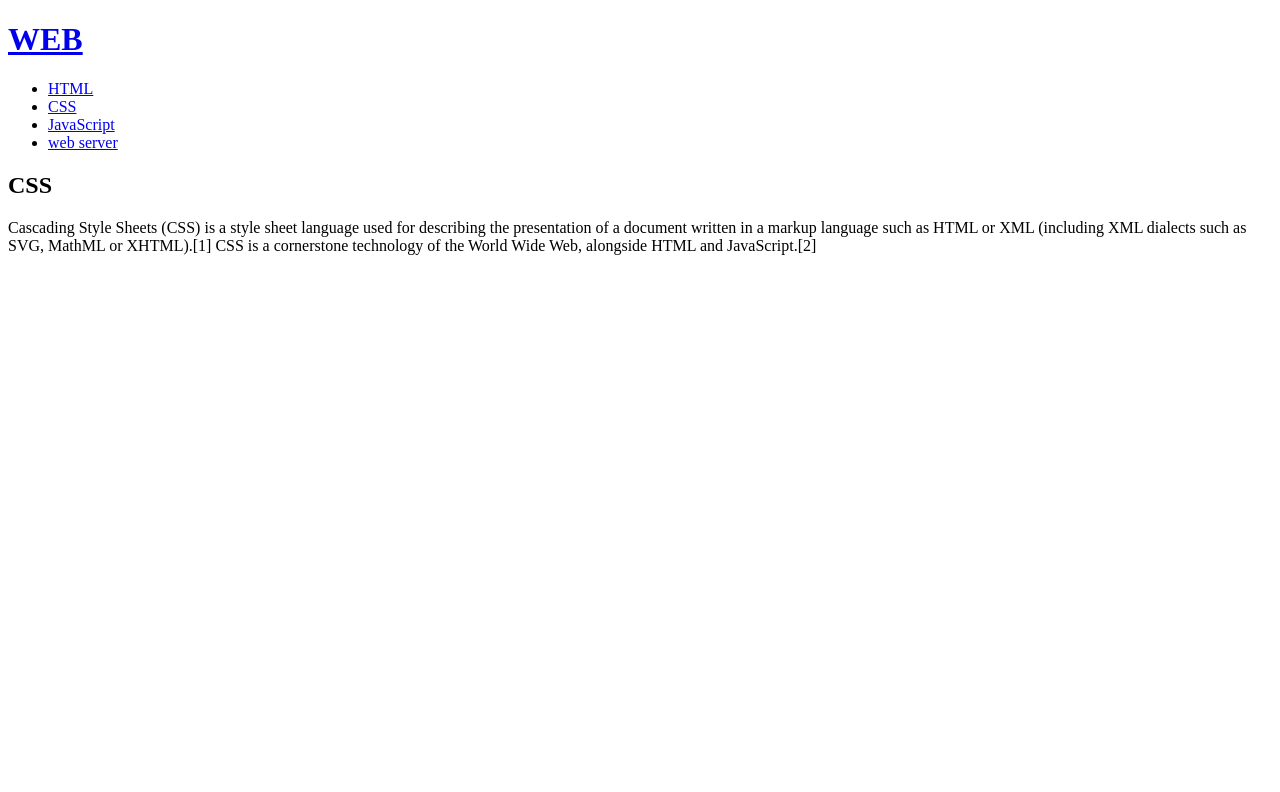
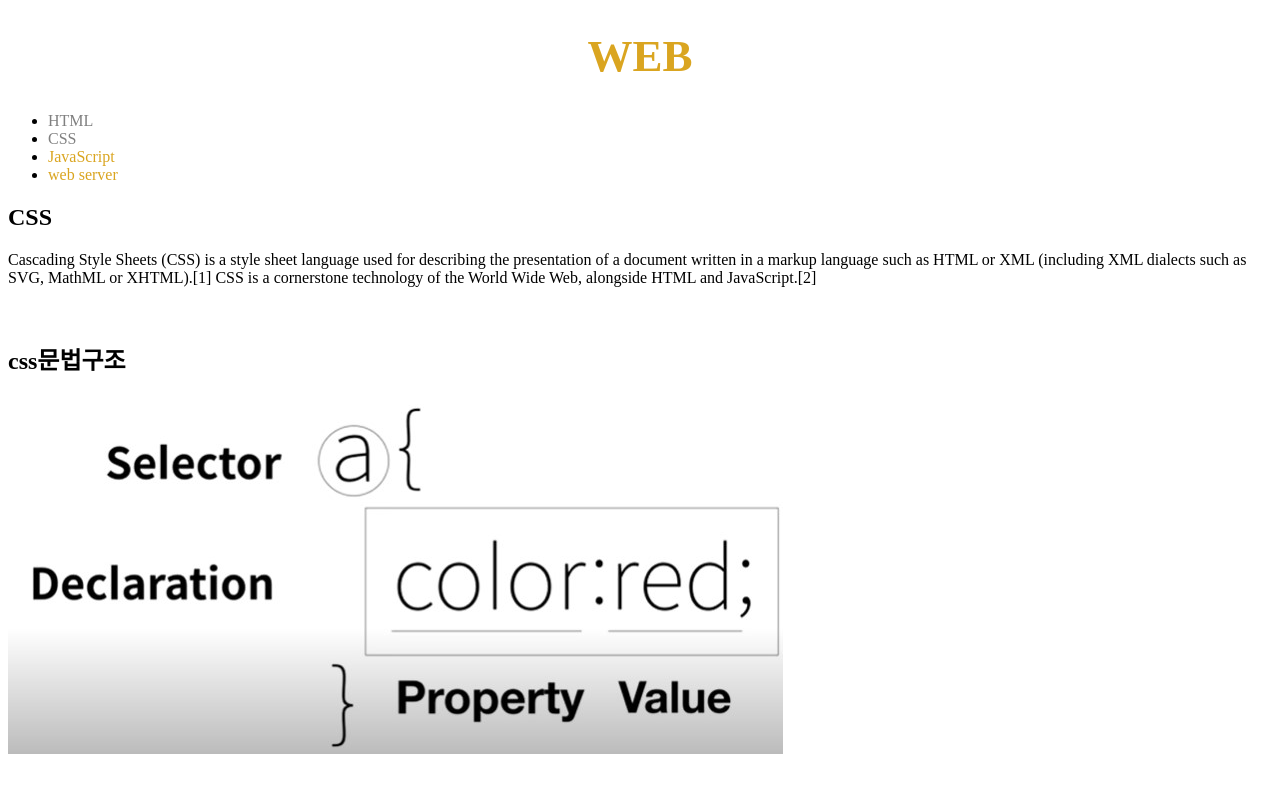
Before and after one commit to pyfiasco/web_inernet, a plain HTML site: page CSS.html in a window 1280 px wide. Drawn offline with Linux system fonts and the light colour scheme.

Commit message:
css시작
css시작

```diff
--- a/2.html
+++ b/CSS.html
@@ -4,14 +4,29 @@
 <head>
     <title>CSS</title>
     <meta charset="utf-8">
+    <style>
+
+        a {
+            color:goldenrod;
+            text-decoration:none;
+        }
+        .saw {
+            color:gray;
+        }
+        h1 {
+            font-size:45px;
+            text-align:center;
+        }
+    </style>
+
 </head>
 
 <body>
     <h1><a href="index.html">WEB</a></h1>
     <ul>
-        <li><a href="1.html">HTML</a></li>
-        <li><a href="2.html">CSS</a></li>
-        <li><a href="3.html">JavaScript</a></li>
+        <li><a href="HTML.html" class="saw">HTML</a></li>
+        <li><a href="CSS.html" class="saw">CSS</a></li>
+        <li><a href="JavaScript.html">JavaScript</a></li>
         <li><a href="web server.html">web server</a></li>
     </ul>
     <h2>CSS</h2>
@@ -19,7 +34,10 @@
         Cascading Style Sheets (CSS) is a style sheet language used for describing the presentation of a document written in a
         markup language such as HTML or XML (including XML dialects such as SVG, MathML or XHTML).[1] CSS is a cornerstone
         technology of the World Wide Web, alongside HTML and JavaScript.[2]
-    </p>
+    </p><br>
+    <h2>css문법구조</h2>
+    <img src="css문법구조.jpg" alt="css문법구조">
+
 
 </body>
 
```
Also changed, not shown: HTML.html (renamed from 1.html, +3 -3 lines), JavaScript.html (renamed from 3.html, +3 -3 lines), index.html (+3 -3 lines), web server.html (+3 -3 lines), css문법구조.jpg (added).
